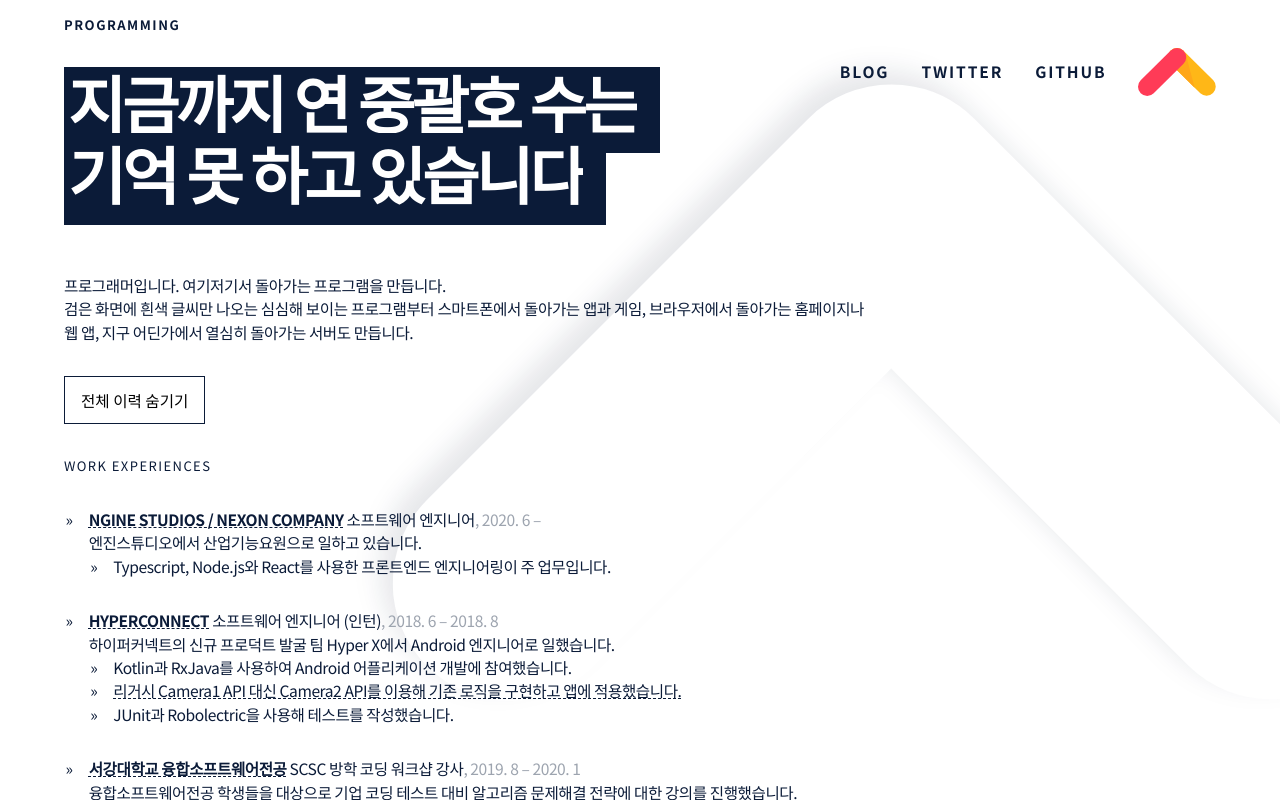
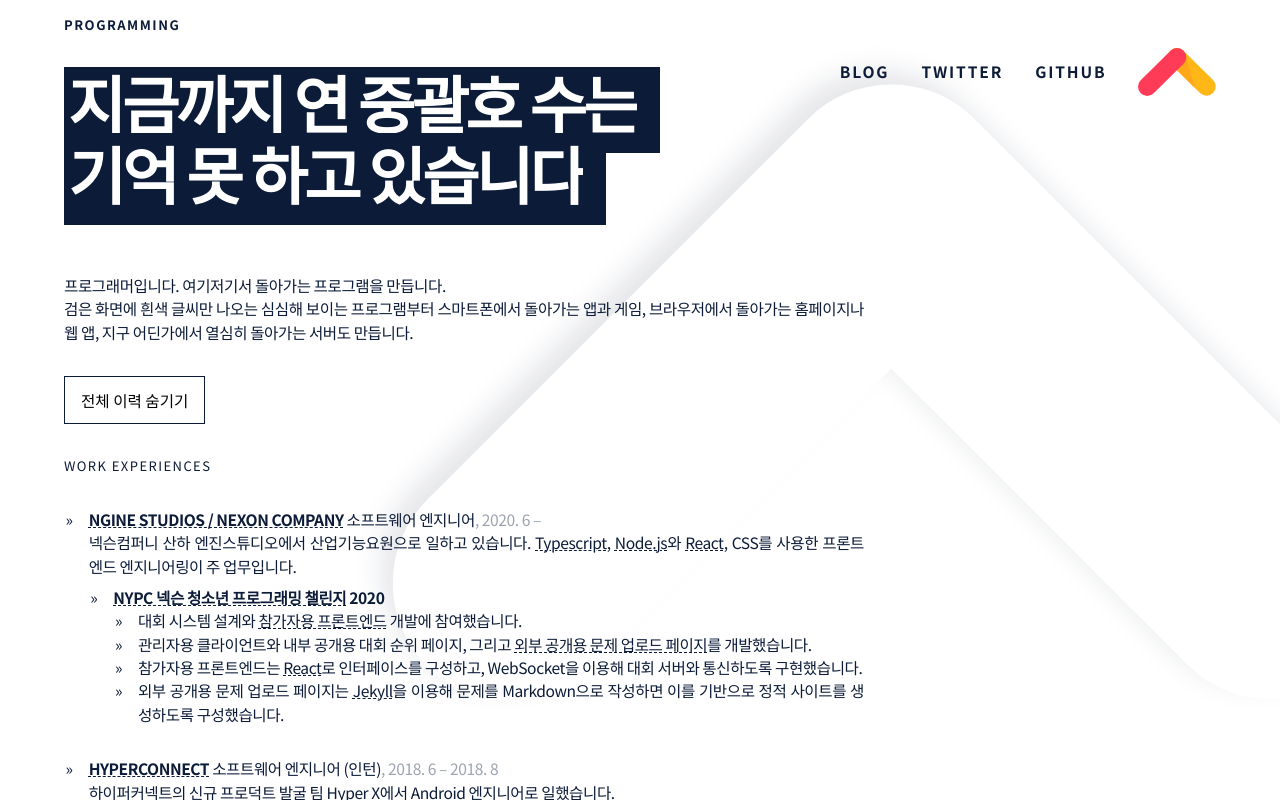
Before and after one commit to shiftpsh/shiftpsh.com, a Next.js app: page / in a window 1280 px wide. Both pictures are taken after a click on the button "전체 이력 보기". Shown: the part 785-1585 px from the top of the page. Built offline with nearby package versions, Linux system fonts and the light colour scheme; a web font is replaced by a local one.

Commit message:
Updated contents

```diff
--- a/components/content/ShiftAsADeveloper.tsx
+++ b/components/content/ShiftAsADeveloper.tsx
@@ -14,6 +14,8 @@ import Subcaption, { Subsubcaption } from '../Subcaption'
 interface State {
   detailsShown: boolean
 }
+
+// TODO move contents to markdown etc
 
 const ShiftAsADeveloper: React.FC = () => {
   const [state, setState] = useState<State>({
@@ -54,11 +56,56 @@ const ShiftAsADeveloper: React.FC = () => {
               </OuterLink>{' '}
               소프트웨어 엔지니어<Descrption>, 2020. 6 &ndash;</Descrption>
               <Collapse shown={state.detailsShown}>
-                <p>엔진스튜디오에서 산업기능요원으로 일하고 있습니다.</p>
+                <p>
+                  넥슨컴퍼니 산하 엔진스튜디오에서 산업기능요원으로 일하고
+                  있습니다.{' '}
+                  <OuterLink href="https://www.typescriptlang.org/">
+                    Typescript
+                  </OuterLink>
+                  , <OuterLink href="https://nodejs.org/">Node.js</OuterLink>와{' '}
+                  <OuterLink href="https://reactjs.org/">React</OuterLink>,
+                  CSS를 사용한 프론트엔드 엔지니어링이 주 업무입니다.
+                </p>
+                <Space h="0.5em" />
                 <ProfileList>
                   <li>
-                    Typescript, Node.js와 React를 사용한 프론트엔드 엔지니어링이
-                    주 업무입니다.
+                    <b>
+                      <OuterLink href="https://www.nypc.co.kr/main/main.do">
+                        NYPC 넥슨 청소년 프로그래밍 챌린지
+                      </OuterLink>{' '}
+                      2020
+                    </b>
+                    <ProfileList>
+                      <li>
+                        대회 시스템 설계와{' '}
+                        <OuterLink href="https://contest.nypc.co.kr">
+                          참가자용 프론트엔드
+                        </OuterLink>{' '}
+                        개발에 참여했습니다.
+                      </li>
+                      <li>
+                        관리자용 클라이언트와 내부 공개용 대회 순위 페이지,
+                        그리고{' '}
+                        <OuterLink href="https://nypc.github.io/2020/">
+                          외부 공개용 문제 업로드 페이지
+                        </OuterLink>
+                        를 개발했습니다.
+                      </li>
+                      <li>
+                        참가자용 프론트엔드는{' '}
+                        <OuterLink href="https://reactjs.org/">React</OuterLink>
+                        로 인터페이스를 구성하고, WebSocket을 이용해 대회 서버와
+                        통신하도록 구현했습니다.
+                      </li>
+                      <li>
+                        외부 공개용 문제 업로드 페이지는{' '}
+                        <OuterLink href="https://jekyllrb.com/">
+                          Jekyll
+                        </OuterLink>
+                        을 이용해 문제를 Markdown으로 작성하면 이를 기반으로
+                        정적 사이트를 생성하도록 구성했습니다.
+                      </li>
+                    </ProfileList>
                   </li>
                 </ProfileList>
                 <Space h="2em" />
@@ -72,13 +119,17 @@ const ShiftAsADeveloper: React.FC = () => {
               <Descrption>, 2018. 6 &ndash; 2018. 8</Descrption>
               <Collapse shown={state.detailsShown}>
                 <p>
-                  하이퍼커넥트의 신규 프로덕트 발굴 팀 Hyper X에서 Android
-                  엔지니어로 일했습니다.
+                  하이퍼커넥트의 신규 프로덕트 발굴 팀{' '}
+                  <OuterLink href="https://hyperconnect.github.io/2018/07/20/hyper-x-interview.html">
+                    Hyper X
+                  </OuterLink>
+                  에서 Android 엔지니어로 일했습니다.
                 </p>
                 <ProfileList>
                   <li>
-                    Kotlin과 RxJava를 사용하여 Android 어플리케이션 개발에
-                    참여했습니다.
+                    <OuterLink href="https://kotlinlang.org/">Kotlin</OuterLink>
+                    과 <OuterLink href="http://reactivex.io/">RxJava</OuterLink>
+                    를 사용하여 Android 어플리케이션 개발에 참여했습니다.
                   </li>
                   <li>
                     <OuterLink href="https://blog.shift.moe/2018/09/05/camera2-overview/">
@@ -86,7 +137,13 @@ const ShiftAsADeveloper: React.FC = () => {
                       구현하고 앱에 적용했습니다.
                     </OuterLink>
                   </li>
-                  <li>JUnit과 Robolectric을 사용해 테스트를 작성했습니다.</li>
+                  <li>
+                    <OuterLink href="https://junit.org/">JUnit</OuterLink>과{' '}
+                    <OuterLink href="http://robolectric.org/">
+                      Robolectric
+                    </OuterLink>
+                    을 사용해 테스트를 작성했습니다.
+                  </li>
                 </ProfileList>
                 <Space h="2em" />
               </Collapse>
@@ -226,6 +283,50 @@ const ShiftAsADeveloper: React.FC = () => {
                   </OuterLink>
                   의 스폰서를 받고 있습니다.
                 </p>
+                <ProfileList>
+                  <li>
+                    프론트엔드는{' '}
+                    <OuterLink href="https://reactjs.org/">React</OuterLink>와{' '}
+                    <OuterLink href="https://nextjs.org/">Next.js</OuterLink>,
+                    그리고{' '}
+                    <OuterLink href="https://www.typescriptlang.org/">
+                      Typescript
+                    </OuterLink>
+                    를 사용해 제작하고 있습니다. 인터페이스는
+                    <OuterLink href="https://styled-components.com/">
+                      styled-components
+                    </OuterLink>
+                    로 구성하고 있으며,{' '}
+                    <OuterLink href="https://www.docker.com/">Docker</OuterLink>
+                    를 사용해 배포하고 있습니다.
+                  </li>
+                  <li>
+                    백엔드는{' '}
+                    <OuterLink href="https://kotlinlang.org/">Kotlin</OuterLink>
+                    과 PHP 7,{' '}
+                    <OuterLink href="https://mariadb.org/">MariaDB</OuterLink>를
+                    사용해 제작하고 있으며, 점차{' '}
+                    <OuterLink href="https://nodejs.org/">Node.js</OuterLink>로
+                    마이그레이션하고 있습니다.{' '}
+                    <OuterLink href="https://www.nginx.com/">NGINX</OuterLink>를
+                    사용하고 있습니다.
+                  </li>
+                  <li>
+                    서버는{' '}
+                    <OuterLink href="https://aws.amazon.com/ko/">AWS</OuterLink>
+                    를 사용하고 있으며, AWS 서비스 중에서도 EC2, RDS, S3, SQS,
+                    Lambda를 주로 사용하고 있습니다.
+                  </li>
+                  <li>
+                    백준 온라인 저지의 공식 기능으로 통합되기 전까지는
+                    WebExtensions 표준 기반의 브라우저 플러그인을 제작해
+                    배포했습니다.{' '}
+                    <OuterLink href="https://github.com/shiftpsh/solvedac-plugin">
+                      shiftpsh/solvedac-plugin
+                    </OuterLink>
+                    에 소스가 공개되어 있습니다.
+                  </li>
+                </ProfileList>
                 <Space h="2em" />
               </Collapse>
             </li>
@@ -261,6 +362,7 @@ const ShiftAsADeveloper: React.FC = () => {
               </OuterLink>{' '}
               최고 레이팅 2,117 (Master)
               <Collapse shown={state.detailsShown}>
+                {/* TODO load information automatically */}
                 <p>
                   러시아 기반의 프로그래밍 대회 플랫폼입니다. 레이팅 2,117은
                   활동하는 유저 중 상위 {numberFormat((2664 / 99392) * 100, 2)}
@@ -269,6 +371,19 @@ const ShiftAsADeveloper: React.FC = () => {
                 <Space h="2em" />
               </Collapse>
             </li>
+            <Collapse shown={state.detailsShown} as="li">
+              <OuterLink href="https://atcoder.jp/users/shiftpsh">
+                AtCoder
+              </OuterLink>{' '}
+              최고 레이팅 1,874 (1級)
+              {/* TODO load information automatically */}
+              <p>
+                일본 기반의 프로그래밍 대회 플랫폼입니다. 레이팅 1,874는
+                활동하는 유저 중 상위 {numberFormat((1605 / 71529) * 100, 2)}
+                %에 해당됩니다.
+              </p>
+              <Space h="2em" />
+            </Collapse>
             <li>
               프로그래밍 대회 다수 출제 및 검수
               <Collapse shown={state.detailsShown}>
@@ -300,8 +415,16 @@ const ShiftAsADeveloper: React.FC = () => {
                     <b>2020 Uni-CODE</b> UNIST 프로그래밍 대회 &mdash; 검수
                   </li>
                 </ProfileList>
+                <Space h="2em" />
               </Collapse>
             </li>
+            <Collapse shown={state.detailsShown} as="li">
+              고려대학교 해커톤 KOREA HACKS 2021 멘토
+              <p>
+                Android와 웹 프론트엔드 분야에서 해커톤 참여 팀들의 질문들을
+                해결해 주는 등의 업무를 수행했습니다.
+              </p>
+            </Collapse>
           </ProfileList>
           <Space h="2em" />
         </Article>
```
